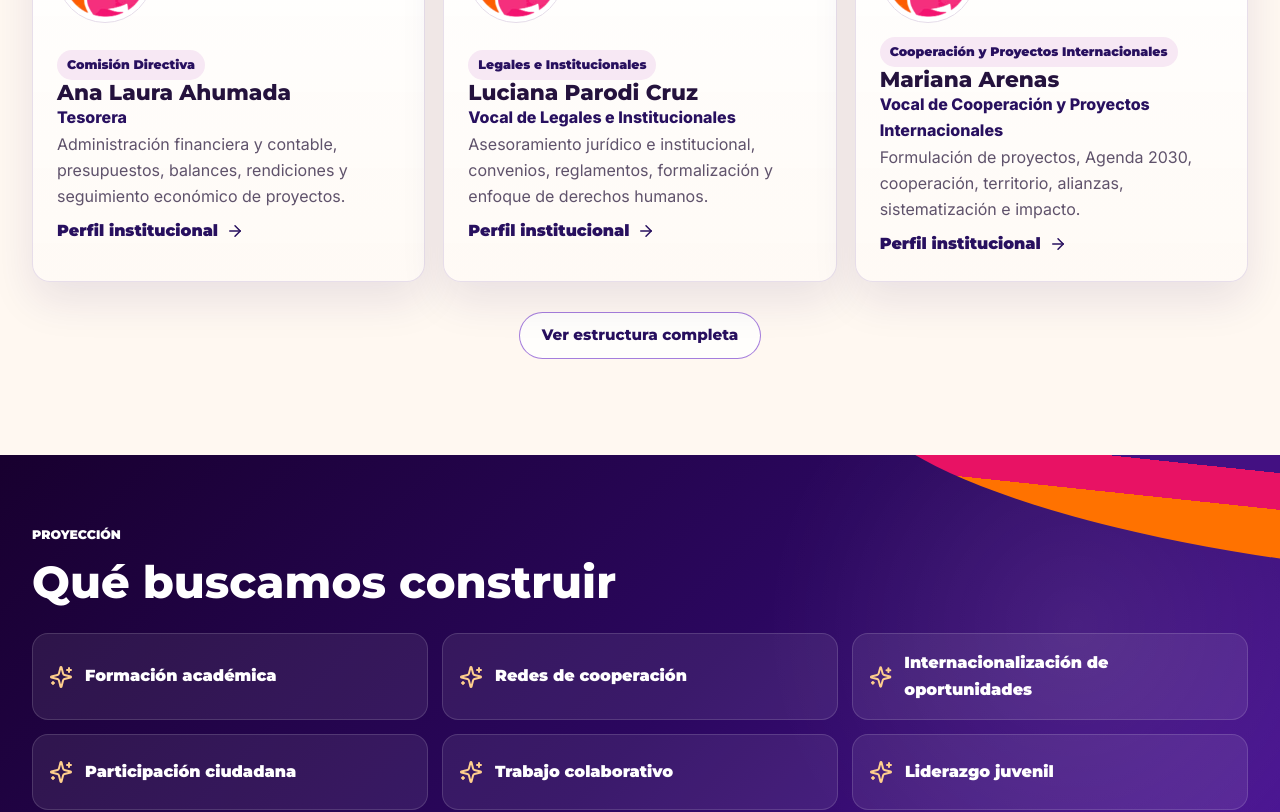
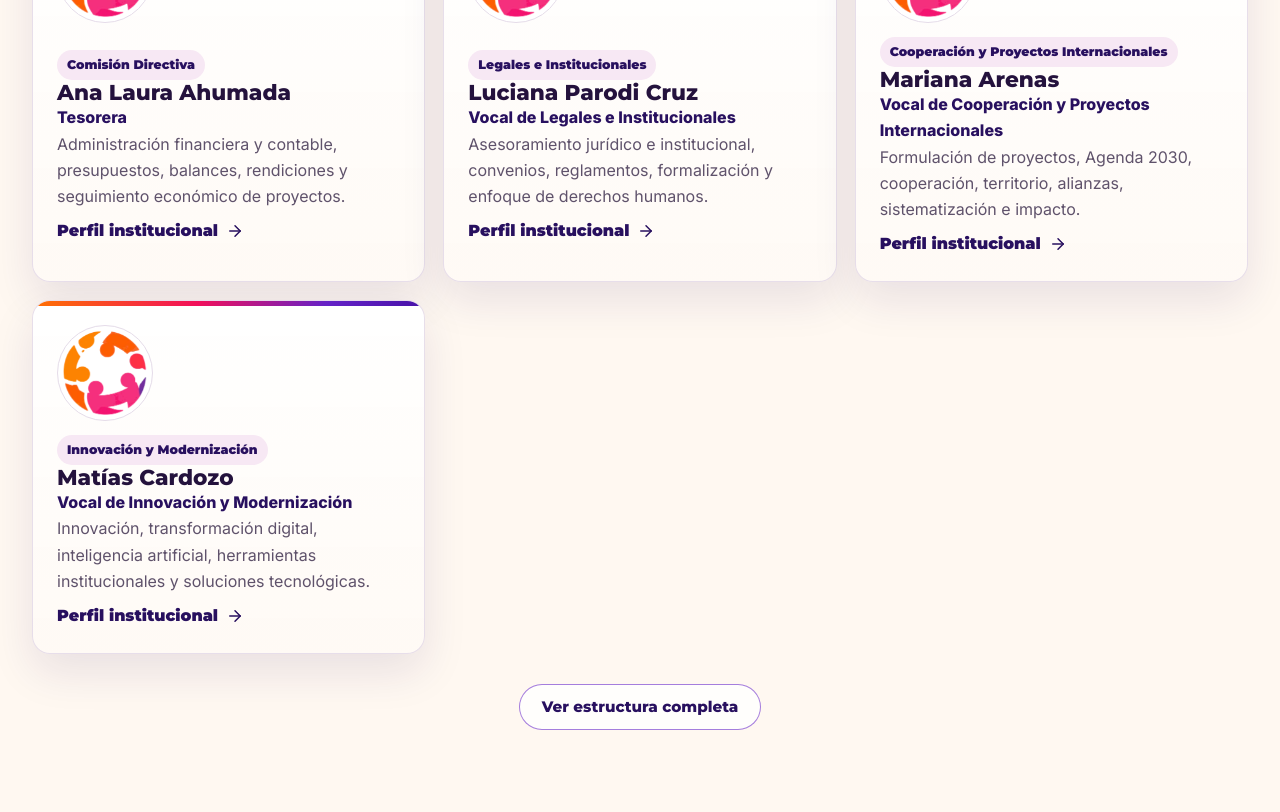
Before and after one commit to fulanite/catamarcaglobal, a Next.js app: page / in a window 1280 px wide. Shown: the part 5575-6387 px from the top of the page. Built offline with nearby package versions, Linux system fonts and the light colour scheme; no server answers.

Commit message:
Show all team members on homepage

```diff
--- a/app/page.tsx
+++ b/app/page.tsx
@@ -132,7 +132,7 @@ export default function Home() {
             intro="La organización articula perfiles jóvenes, profesionales y universitarios para sostener formación, cooperación, innovación e integración regional."
           />
           <div className="grid grid-3">
-            {teamMembers.slice(0, 6).map((member) => (
+            {teamMembers.map((member) => (
               <TeamCard key={member.name} member={member} />
             ))}
           </div>
```
